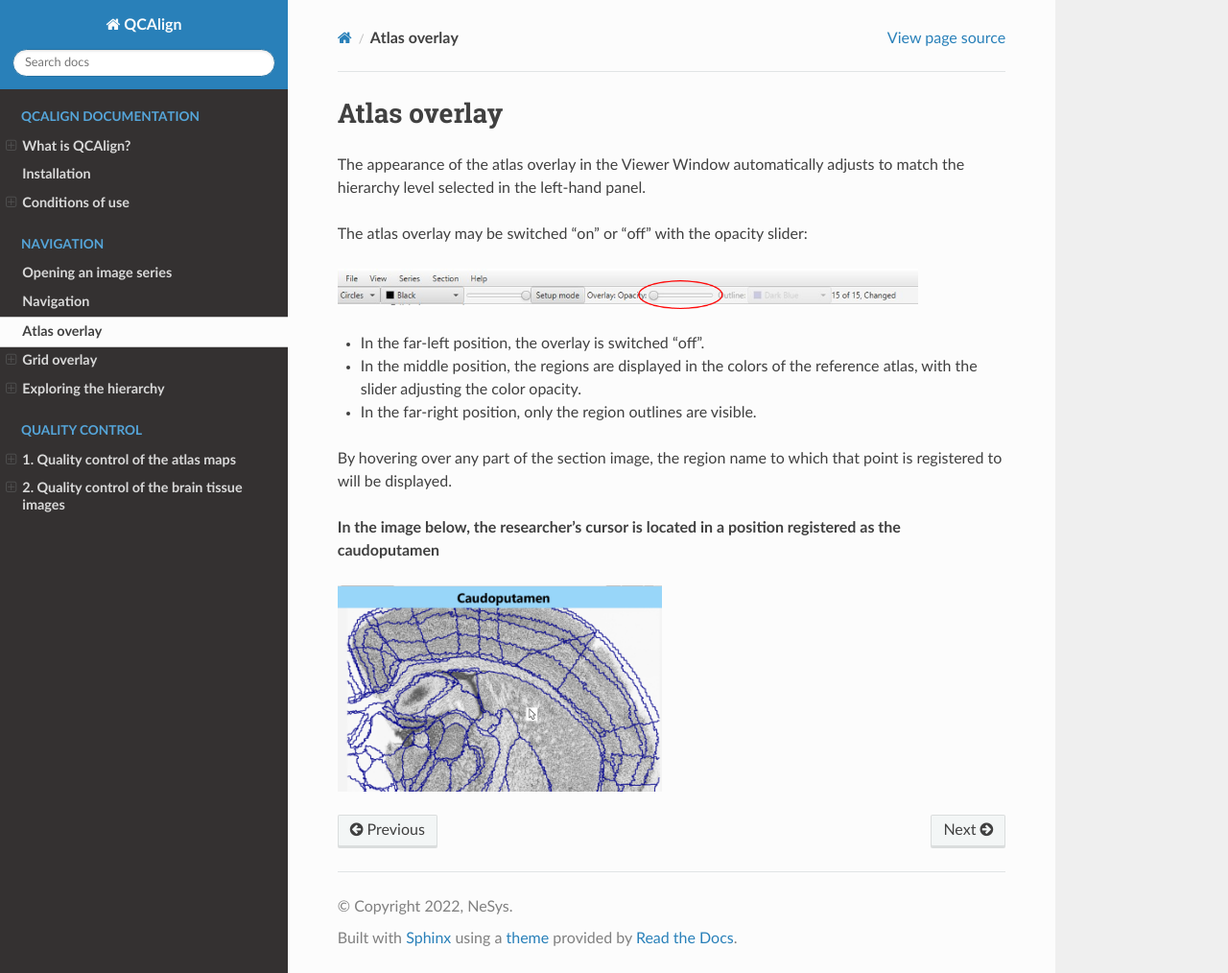
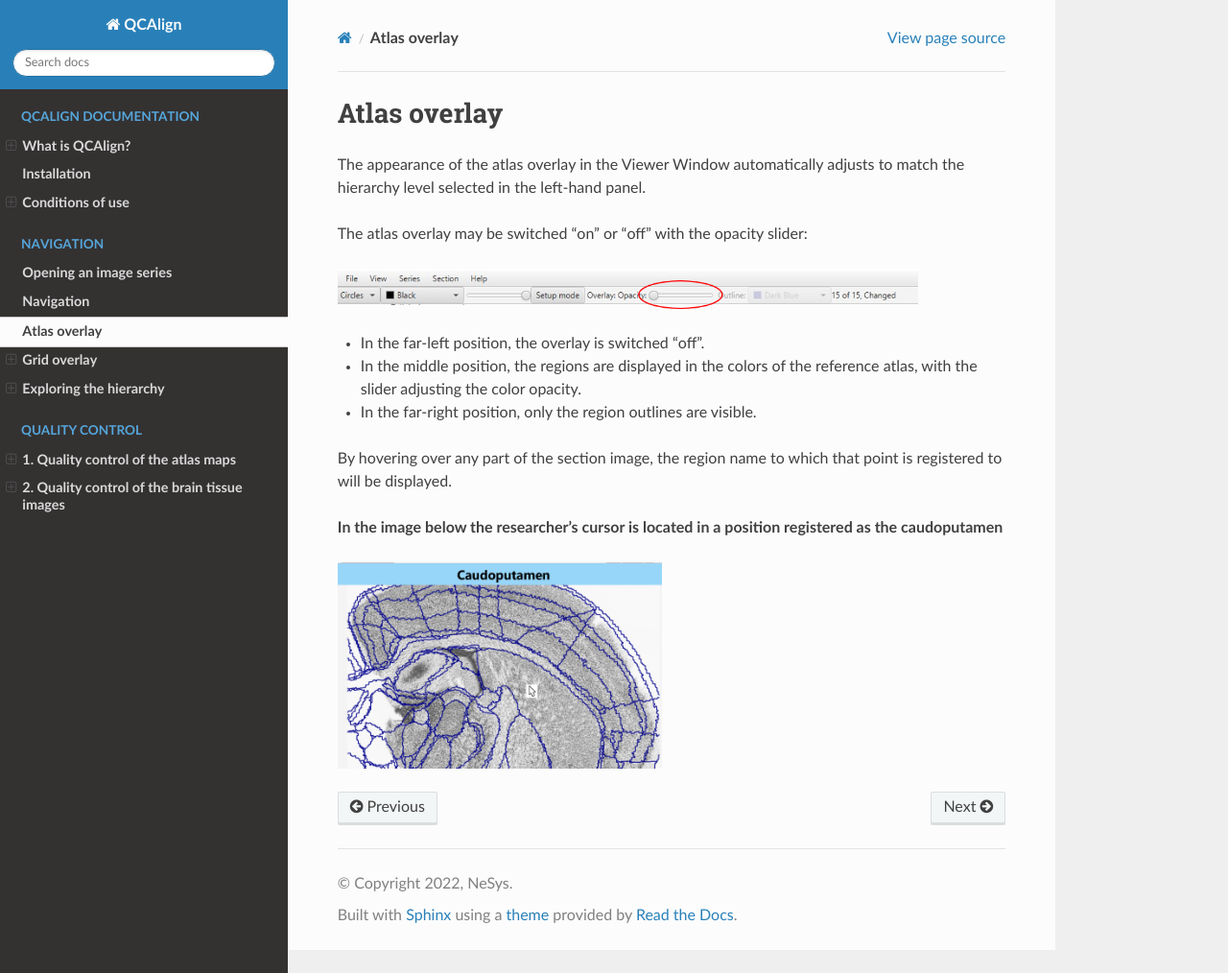
Before and after one commit to Neural-Systems-at-UIO/QCAlign, a Sphinx documentation site: the page built from docs/atlasoverlay.rst, in a window 1280 px wide and 1014 px high. Shown: the whole window at 96% size. Built offline with Sphinx 7.4.7 and the Read the Docs theme 2.0.0, drawn with Linux system fonts in a browser that asks for light colours.

```diff
--- a/docs/atlasoverlay.rst
+++ b/docs/atlasoverlay.rst
@@ -20,7 +20,7 @@ The atlas overlay may be switched “on” or “off” with the opacity slider:
 By hovering over any part of the section image, the region name to which
 that point is registered to will be displayed.
 
-**In the image below, the researcher's cursor is located in a position registered as the
+**In the image below the researcher's cursor is located in a position registered as the
 caudoputamen**
 
 .. image:: vertopal_cbedec83746b4aa08b3d6abec4c06604/media/image4.png
```
